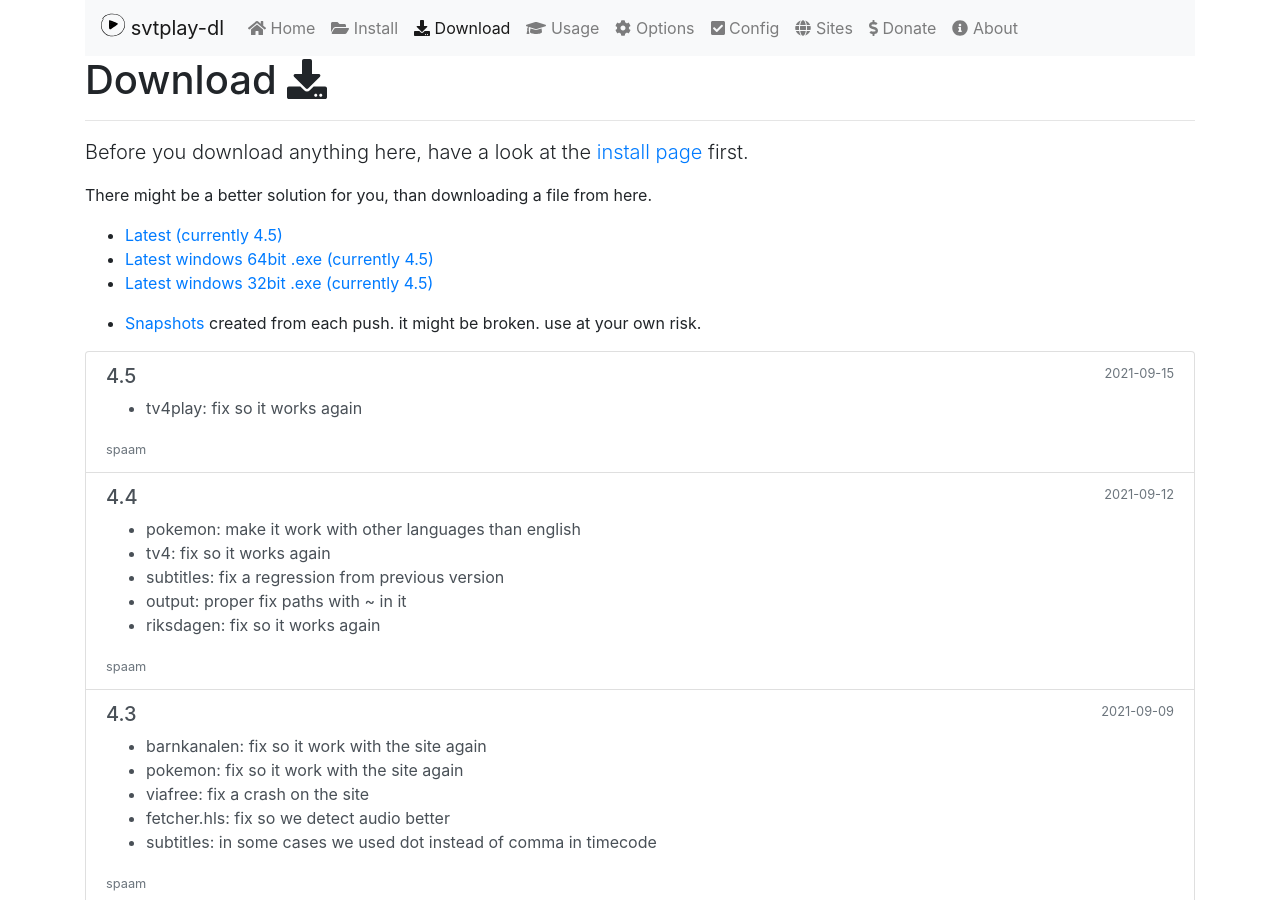
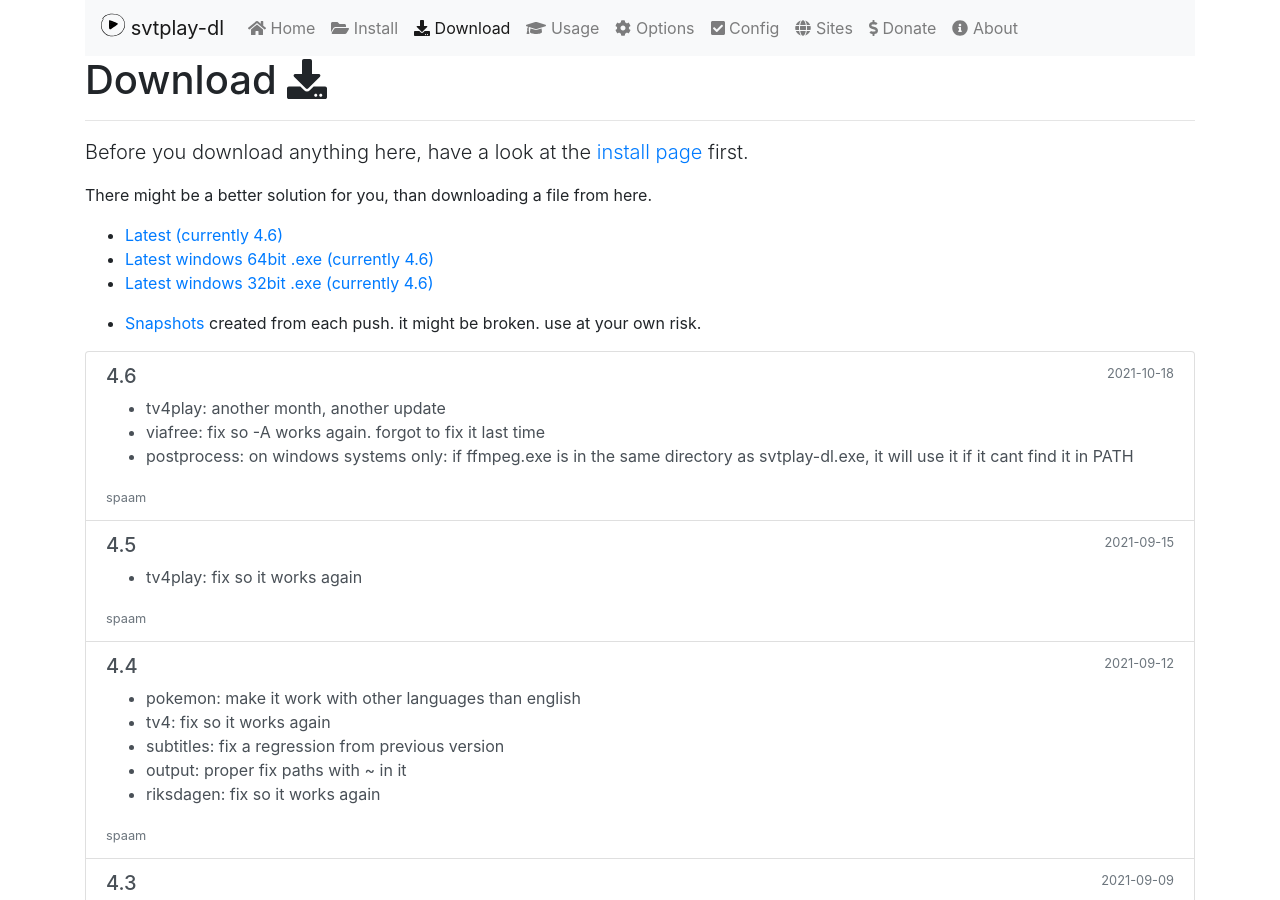
Before and after one commit to spaam/svtplay-dl-web, a Jekyll site: the page built from _pages/download.md, in a window 1280 px wide and 900 px high. Built offline with Jekyll 4.4.1, drawn with Linux system fonts in a browser that asks for light colours; nearby versions of some CDN libraries; comment, search, counter and statistics services are not loaded.

Commit message:
Add 4.6 release

```diff
--- a/_layouts/home.html
+++ b/_layouts/home.html
@@ -15,7 +15,7 @@
             <a href="/install/" class="btn btn-lg btn-outline-primary mb-3 mb-md-0 mr-md-3">Get started</a>
             <a href="/archive/" class="btn btn-lg btn-outline-secondary">Download</a>
         </div>
-        <p class="text-muted mb-0">Currently v4.5 (2021-09-15)</p>
+        <p class="text-muted mb-0">Currently v4.6 (2021-10-19)</p>
     </div>
     <div class="col-md-6">
         <img src="/assets/brand/logo.svg" width="256" height="256" class="img-fluid mb-3">
--- a/_pages/download.md
+++ b/_pages/download.md
@@ -10,9 +10,9 @@
 
 There might be a better solution for you, than downloading a file from here.
 
-* [Latest (currently 4.5)](https://svtplay-dl.se/download/4.5/svtplay-dl)
-* [Latest windows 64bit .exe (currently 4.5)](https://svtplay-dl.se/download/4.5/svtplay-dl-amd64.zip)
-* [Latest windows 32bit .exe (currently 4.5)](https://svtplay-dl.se/download/4.5/svtplay-dl-win32.zip)
+* [Latest (currently 4.6)](https://svtplay-dl.se/download/4.6/svtplay-dl)
+* [Latest windows 64bit .exe (currently 4.6)](https://svtplay-dl.se/download/4.6/svtplay-dl-amd64.zip)
+* [Latest windows 32bit .exe (currently 4.6)](https://svtplay-dl.se/download/4.6/svtplay-dl-win32.zip)
 
 * [Snapshots](/download/snapshots/) created from each push. it might be broken. use at your own risk.
 
--- /dev/null
+++ b/_posts/2021-10-19-4.6.md
@@ -0,0 +1,13 @@
+---
+layout: post
+title: 4.6
+date: 2021-10-19 00:29:00 +0200
+categories: releases
+windows-amd64: true
+windows-win32: true
+binary: true
+---
+
+* tv4play: another month, another update
+* viafree: fix so -A works again. forgot to fix it last time
+* postprocess: on windows systems only: if ffmpeg.exe is in the same directory as svtplay-dl.exe, it will use it if it cant find it in PATH
```
